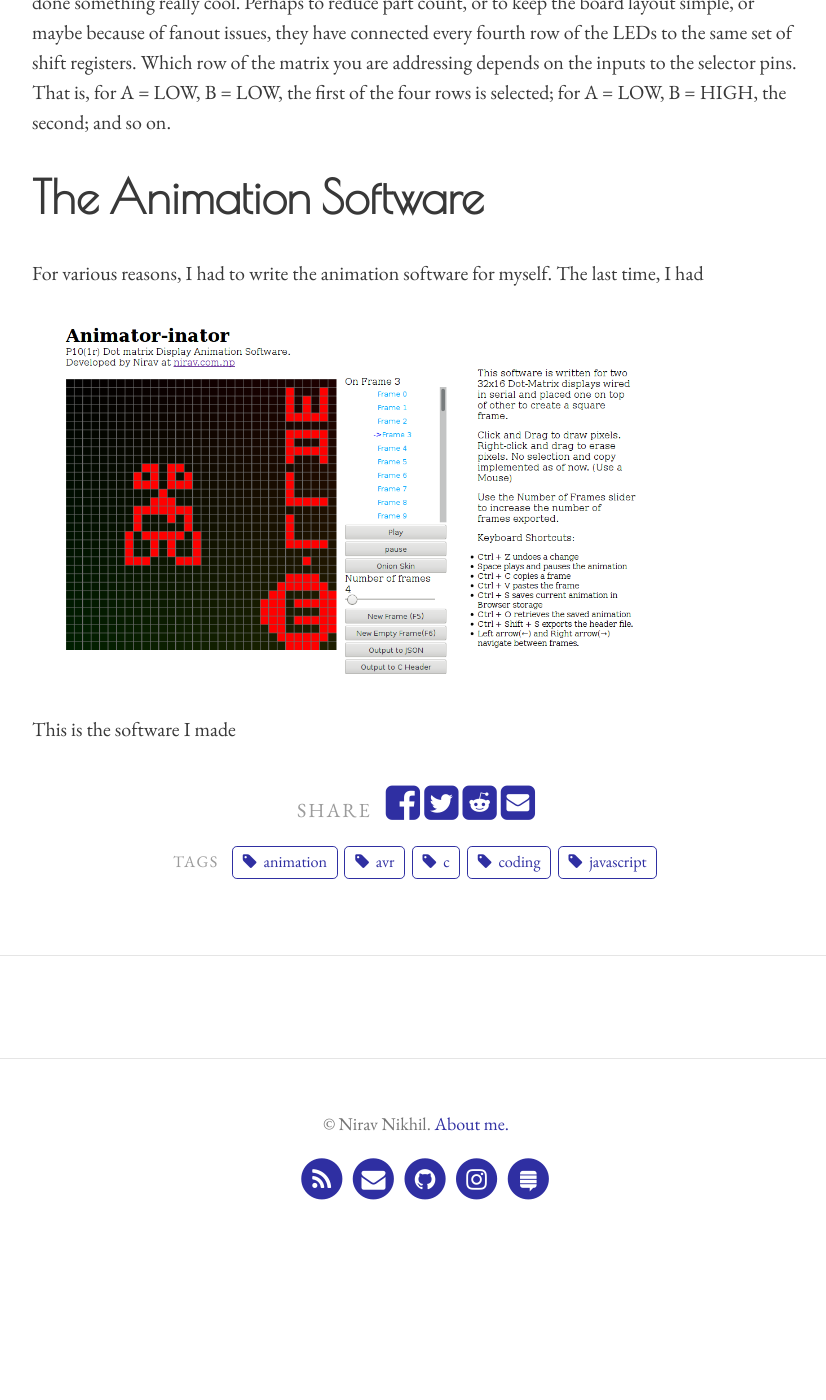
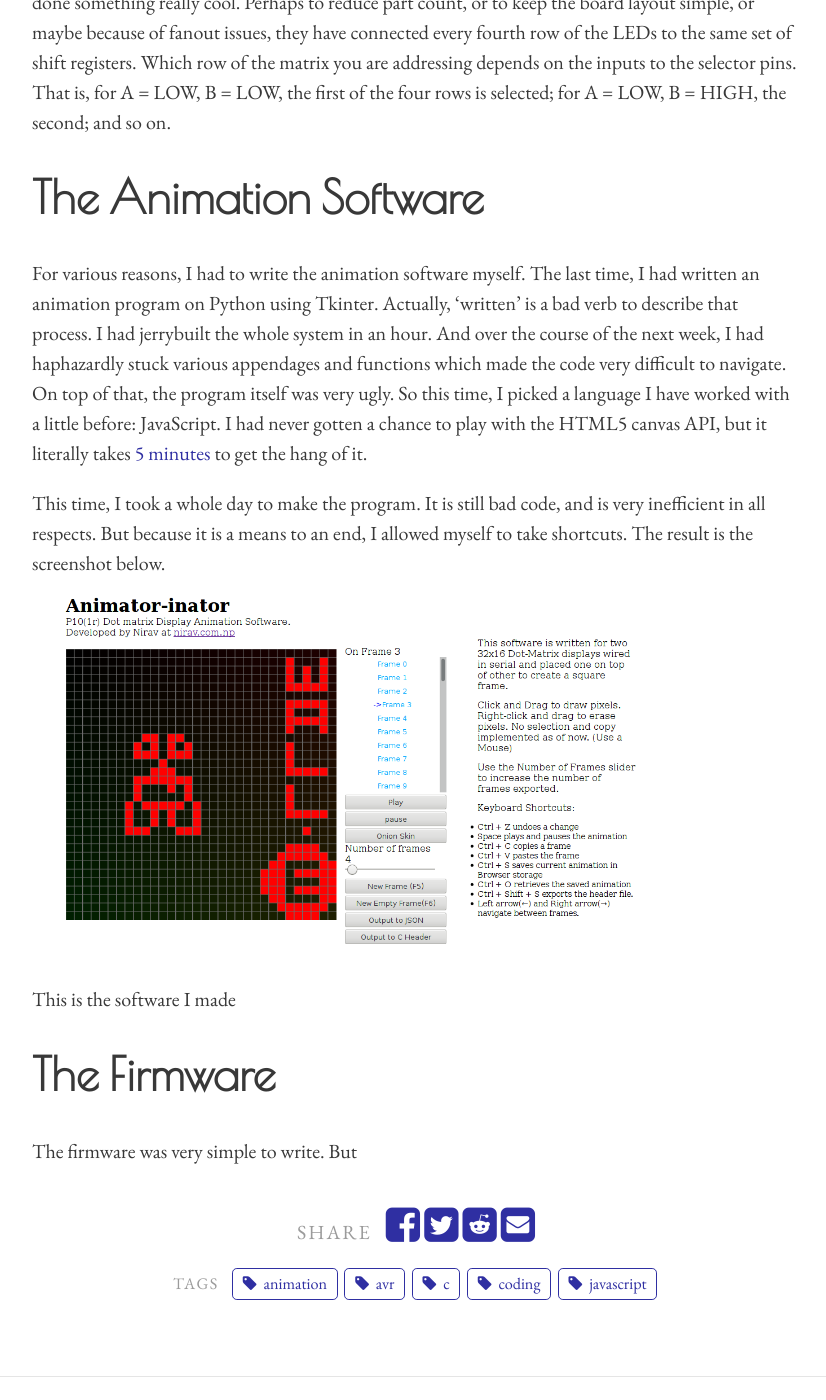
Before and after one commit to niravcodes/niravcodes.github.io, a Jekyll site: the page built from _posts/2019-06-12-animating-led-dot-matrix-displays-with-avr.md, in a window 1280 px wide and 1400 px high, scrolled down 2544 px. Shown: the whole window, without its empty margins (224-1050 px from the left). Built offline with Jekyll 4.4.1, drawn with Linux system fonts in a browser that asks for light colours; comment, search, counter and statistics services are not loaded; before the commit the page ends 3816 px from its top, so only the background shows below that.

Commit message:
Update from Forestry.io nirav Nikhil updated _posts/2019-06-12-animating-led-dot-matrix-displays-with-avr.md

```diff
--- a/_posts/2019-06-12-animating-led-dot-matrix-displays-with-avr.md
+++ b/_posts/2019-06-12-animating-led-dot-matrix-displays-with-avr.md
@@ -49,8 +49,13 @@ The data line D inputs the data serially, clocked by the CLK line. On the rising
 
 # The Animation Software
 
-For various reasons, I had to write the animation software for myself. The last time, I had
+For various reasons, I had to write the animation software myself. The last time, I had written an animation program on Python using Tkinter. Actually, 'written' is a bad verb to describe that process. I had jerrybuilt the whole system in an hour. And over the course of the next week, I had haphazardly stuck various appendages and functions which made the code very difficult to navigate. On top of that, the program itself was very ugly. So this time, I picked a language I have worked with a little before: JavaScript. I had never gotten a chance to play with the HTML5 canvas API, but it literally takes [5 minutes]() to get the hang of it.
 
+This time, I took a whole day to make the program. It is still bad code, and is very inefficient in all respects. But because it is a means to an end, I allowed myself to take shortcuts. The result is the screenshot below.
 ![](https://nirav.com.np/assets/img/Screenshot-2019-6-15 Animator-inator.png)
 
 This is the software I made
+
+# The Firmware
+
+The firmware was very simple to write. But
```
